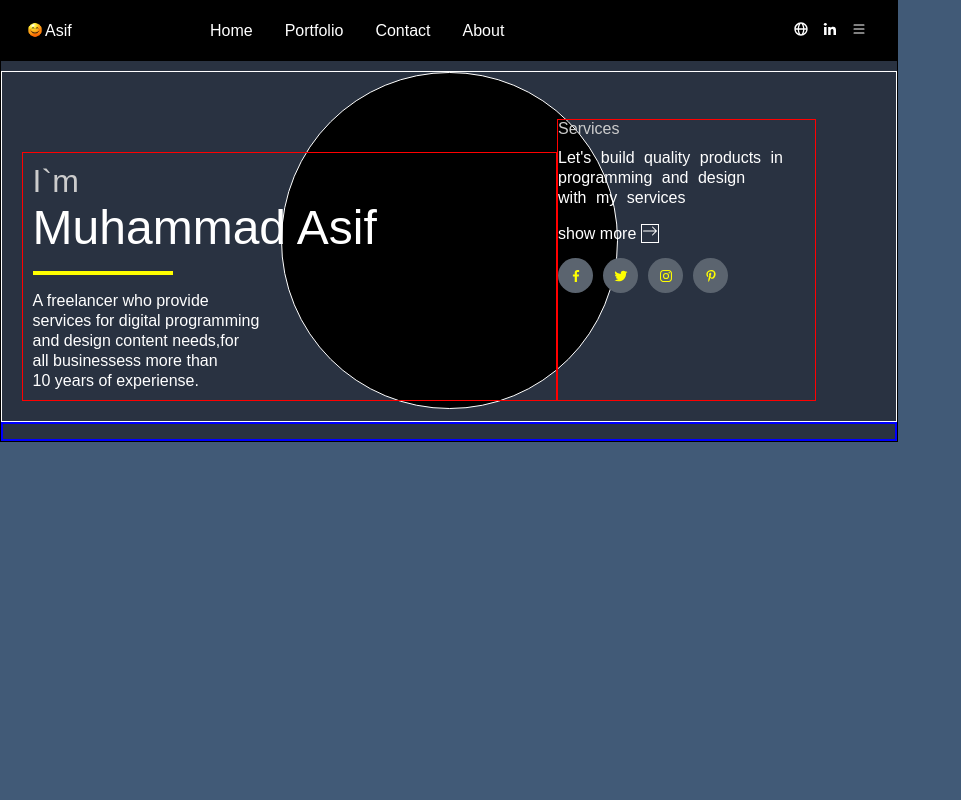
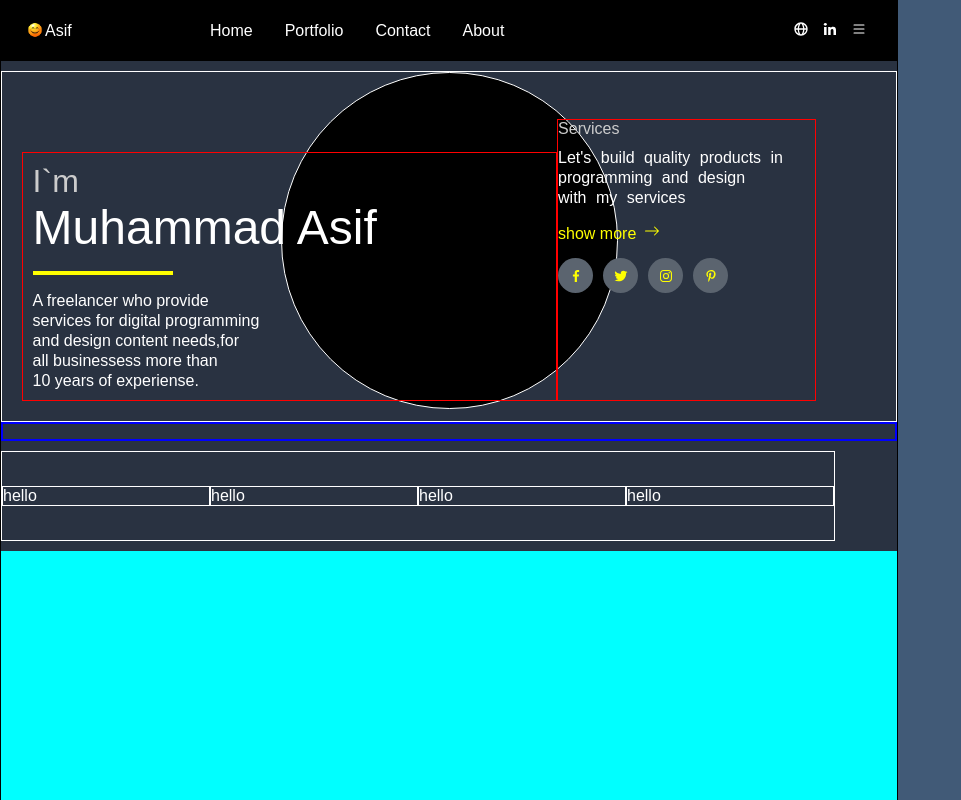
Before and after one commit to MuhammadAsif46/react-asgmt-3-portfolio, a React (Create React App) app: page / in a window 1280 px wide. Shown: the top 800 px of the page, without its empty margins (0-961 px from the left). Built offline with nearby package versions, Linux system fonts and the light colour scheme.

Commit message:
added images logo

```diff
--- a/src/App.css
+++ b/src/App.css
@@ -144,11 +144,13 @@ div.service-paragraph > p{
 
 .show-more{
   margin: 15px 0;
+  color: yellow;
 }
 
 span.arrow-icon{
-  /* margin: 10px 10px 10px 10px; */
-  border: 1px solid;
+  margin-left: 3px;
+  /* border: 1px solid; */
+
 }
 
 div.social-icons > ul{
@@ -157,8 +159,6 @@ div.social-icons > ul{
   /* justify-content: space-between; */
 }
 div.social-icons > ul > li{
-  /* border:  1px solid yellow; */
-  /* margin-left: 5px; */
   background-color: rgb(91, 100, 111);
   padding: 10px;
   width: 15px;
@@ -178,6 +178,7 @@ div.port-circle{
   border: 2px solid blue;
   display: flex;
   justify-content: center;
+  /* margin: 10px 0; */
 
 }
 
@@ -191,3 +192,35 @@ div.circle{
   margin-bottom: 30px;
 
 }
+
+div.port-links{
+  display: flex;
+  justify-content: space-evenly;
+  align-items: center ;
+  border: 1px solid;
+  margin: 10px 0;
+  max-width: 52em;
+  height: 5.5em;
+}
+div.meta{
+  border: 1px solid;
+  flex: 1;
+}
+div.google{
+  border: 1px solid;
+  flex: 1;
+}
+div.linked-in{
+  border: 1px solid;
+  flex: 1;
+}
+div.slack{
+  border: 1px solid;
+  flex: 1;
+}
+/* box-2 */
+
+div.box-2{
+  background-color: aqua;
+  height: 500px;
+}
--- a/src/App.js
+++ b/src/App.js
@@ -1,4 +1,5 @@
 import smileLogo from "./img/smile_logo-removebg-preview.png";
+import metaLogo from "./img/meta_pics-removebg-preview.png";
 import { BiGlobe, BiLogoLinkedin, BiLogoFacebook,BiLogoTwitter, BiLogoInstagram, BiLogoPinterestAlt, BiArrowBack, BiArrowFromRight, BiArrowToRight} from 'react-icons/bi';
 import { BsList ,BsArrowRight } from "react-icons/bs";
 // import { FaArrowRightLong } from "react-icons/fa";
@@ -61,7 +62,7 @@ function App() {
               </p>
             </div>
             <div className="show-more">
-              show more <span className="arrow-icon"><BsArrowRight style={{}}/></span>
+              show more <span className="arrow-icon"> <a href=""><BsArrowRight/></a></span>
             </div>
             <div className="social-icons">
               <ul>
@@ -77,7 +78,24 @@ function App() {
       <div className="port-circle">
         <div className="circle"></div>
       </div>
-      <div className="box-2"></div>
+      <div className="port-links">
+          <div className="meta">
+            hello
+            {/* <img src={metaLogo} alt="meta-logo" /> */}
+          </div>
+          <div className="google">
+            hello
+          </div>
+          <div className="linked-in">
+            hello
+          </div>
+          <div className="slack">
+            hello
+          </div>
+      </div>
+      <div className="box-2">
+
+      </div>
 
     </div>
   );
```
